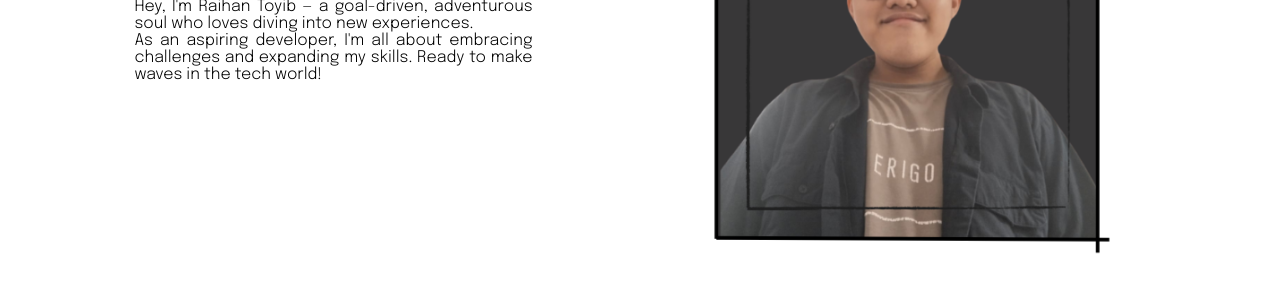
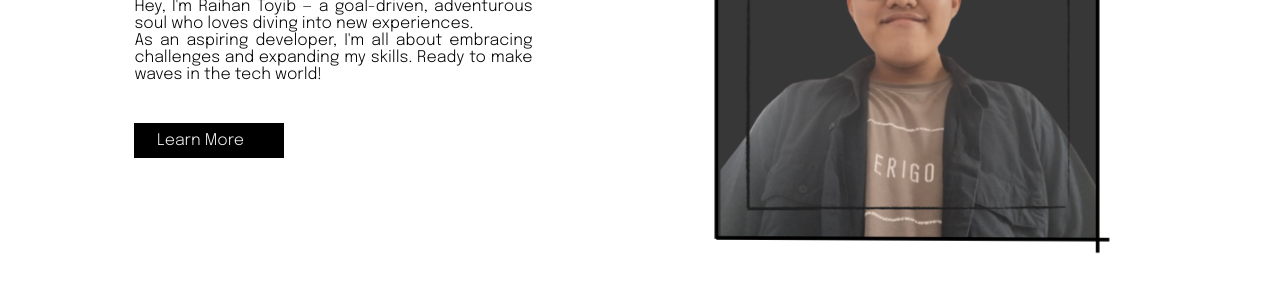
Before and after one commit to r25st/about-me, a plain HTML site: page index.html in a window 1280 px wide. Shown: the part 347-640 px from the top of the page. Drawn offline with Linux system fonts and the light colour scheme.

Commit message:
a element

```diff
--- a/index.html
+++ b/index.html
@@ -42,6 +42,7 @@
                             <h1>Raihan Toyib</h1>
                             <p>Hey, I'm Raihan Toyib — a goal-driven, adventurous soul who loves diving into new experiences. <br>
                             As an aspiring developer, I'm all about embracing challenges and expanding my skills. Ready to make waves in the tech world!</p>
+                            <div><a href="">Learn More</a></div>
                         </div>
                     </div>
                     <div class="introduction_img_box">
--- a/style.css
+++ b/style.css
@@ -93,6 +93,25 @@ body {
     font-weight: 300;
     margin: 20px;
     margin-top: 20px;
+
+}
+
+.introduction_text_box > div {
+    margin: 20px;
+    margin-top: 40px;
+    width: 150px;
+    height: 35px;
+    background-color: #000;
+    display: flex;
+    justify-content: center;
+    align-items: center;
+
+}
+.introduction_text_box > div > a {
+    width: 70%;
+    font-weight: 300;
+    text-decoration: none;
+    color: whitesmoke;
 
 }
 
```
